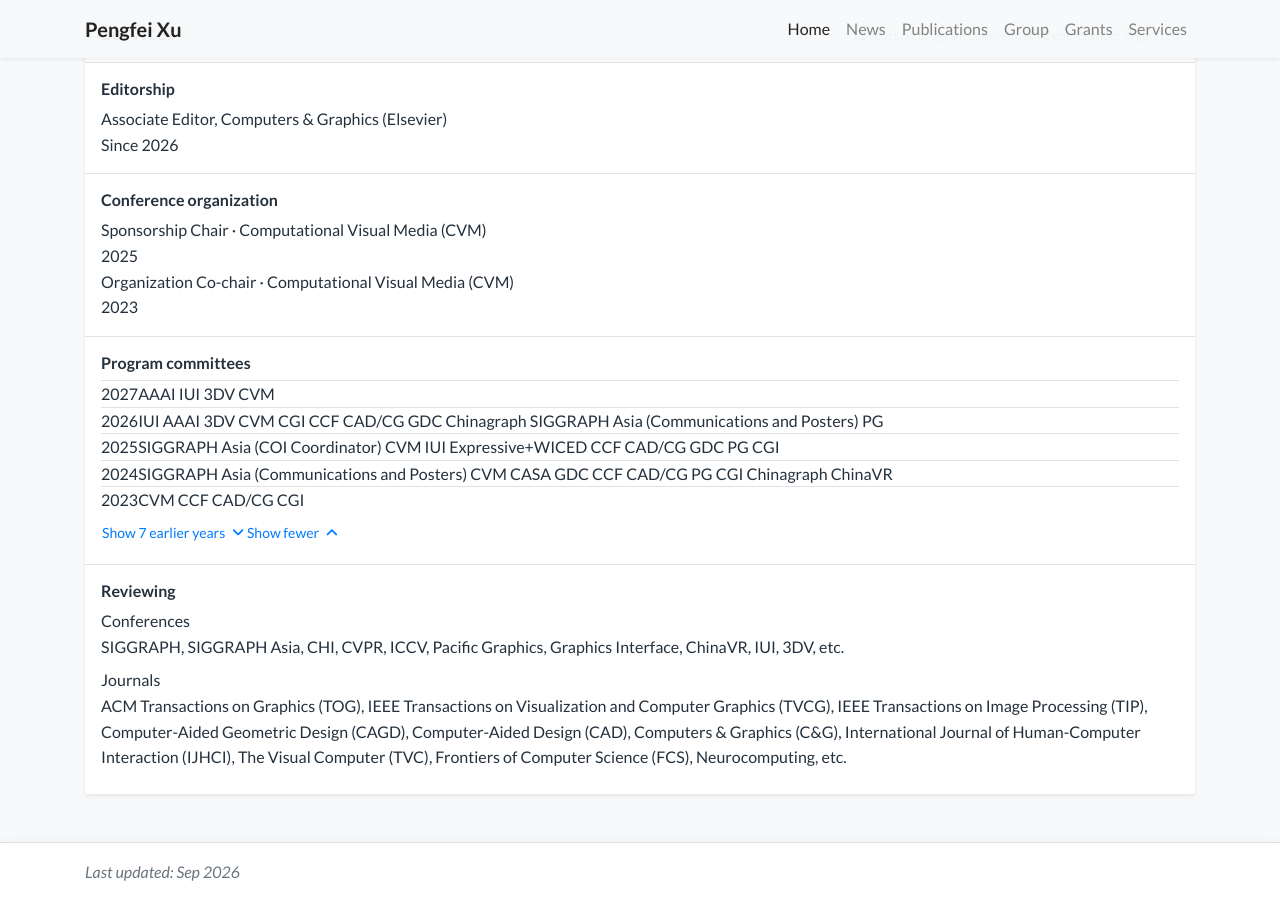
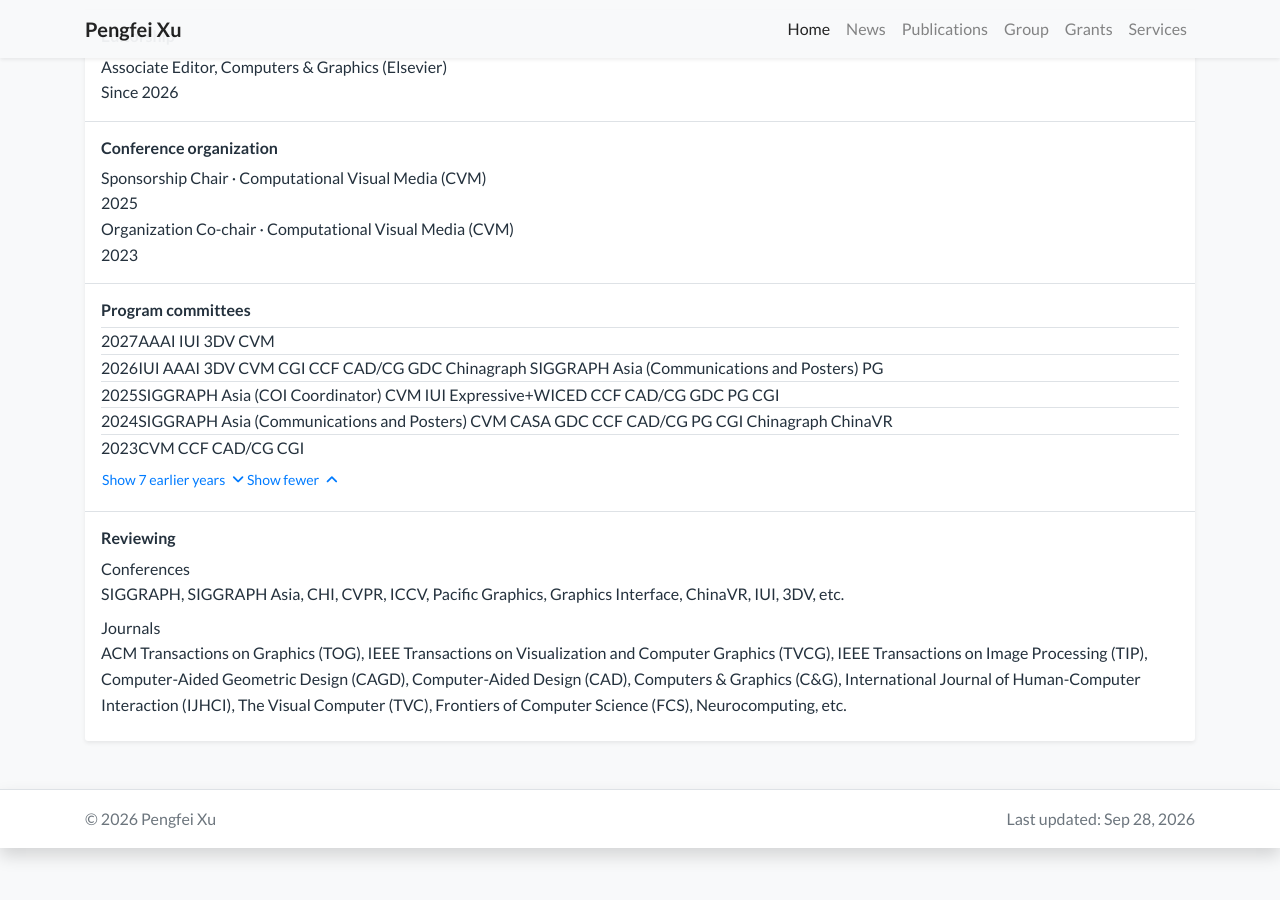
Before and after one commit to pengfeixu/pengfeixu.github.io, a Jekyll site: the page built from index.html, in a window 1280 px wide and 900 px high, scrolled down 7124 px. Built offline with Jekyll 4.4.1, drawn with Linux system fonts in a browser that asks for light colours; a style sheet for code colours, icons or effects is not loaded.

Commit message:
feat: admissions CTA, dedicated news page, simplified footer

```diff
--- a/_includes/footer.html
+++ b/_includes/footer.html
@@ -1,23 +1,8 @@
 <footer class="footer border-top py-2 mt-5 bg-white shadow">
     <div class="container">
-        <div class="row my-2">
-            <div class="col-md-4">
-                <div class="text-muted">
-                    <i>Last updated: {{ "now" | date: "%b %Y" }}</i>
-                </div>
-            </div>
-            <div class="col-md-8">
-                <div class="d-md-none">
-                    <div class="text-muted small">
-                        {{ site.data.display.footer_text }}
-                    </div>
-                </div>
-                <div class="d-none d-md-block">
-                    <div class="text-right text-muted">
-                        {{ site.data.display.footer_text }}
-                    </div>
-                </div>
-            </div>
+        <div class="d-flex flex-wrap justify-content-between footer-note my-2">
+            <span class="text-muted">&copy; {{ "now" | date: "%Y" }} {{ site.data.profile.primary_name }}</span>
+            <span class="text-muted">Last updated: {{ "now" | date: "%b %d, %Y" }}</span>
         </div>
     </div>
 </footer>
--- /dev/null
+++ b/_includes/widgets/admissions_cta.html
@@ -0,0 +1,8 @@
+{% if site.data.profile.admissions %}
+<div class="admissions-cta d-flex align-items-center my-3 p-3 rounded-sm">
+    <span class="admissions-cta-icon mr-3" aria-hidden="true"><i class="fas fa-user-graduate"></i></span>
+    <div class="admissions-cta-body">
+        {{ site.data.profile.admissions }}
+    </div>
+</div>
+{% endif %}
--- a/_includes/widgets/news_card.html
+++ b/_includes/widgets/news_card.html
@@ -1,25 +1,35 @@
+{% assign sorted_news = site.news | sort: "date" | reverse %}
+{% assign news_limit = include.limit | default: 5 %}
+{% if news_limit > 0 %}
+{% assign shown_news = sorted_news | slice: 0, news_limit %}
+{% else %}
+{% assign shown_news = sorted_news %}
+{% endif %}
+{% assign news_by_year = shown_news | group_by_exp: "item", "item.date | date: '%Y'" %}
 
-{% assign sorted_news = site.news | sort: "date" | reverse %}
-{% assign topk_news = sorted_news | slice: 0, 5 %}
-{% assign news_by_year = topk_news | group_by_exp: "item", "item.date | date: '%Y'" %}
-{% comment %} {% assign news_by_year2 = site.news | sort: "date" | reverse | group_by_exp: "item", "item.date | date: '%Y'" -%} {% endcomment %}
-
-<div class="my-3 bg-white shadow-sm rounded-sm">
-    <h6 class="p-3 mb-0 border-bottom border-gray"><i class="fas fa-rss"></i> News</h6>
+<section class="my-3 p-0 bg-white shadow-sm rounded-sm" id="News" aria-labelledby="news-heading">
+    <div class="border-bottom border-gray p-3">
+        <h2 class="h4 mb-0" id="news-heading">News</h2>
+    </div>
     <div class="px-3 pb-1">
         {% for year in news_by_year %}
         <div class="media py-1 {% if not_first -%}border-top border-gray{%- endif %}">
             {% assign not_first = true %}
-            <div class="mr-3 text-muted my-1">{{ year.name }}</div>
+            <div class="news-year mr-3 my-1">{{ year.name }}</div>
             <div class="media-body">
                 {% for item in year.items %}
-                <div class="my-1 d-flex">
+                <div class="my-1 d-flex news-item">
                     <div>{{ item.title }}</div>
-                    <div class="ml-auto mt-auto text-muted no-break"><i>{{ item.date | date: "%b %d" }}</i></div>
+                    <div class="ml-auto mt-auto text-muted no-break news-date"><i>{{ item.date | date: "%b %d" }}</i></div>
                 </div>
                 {% endfor %}
             </div>
         </div>
         {% endfor %}
     </div>
-</div>
+    {% if include.show_all_link %}
+    <div class="border-top border-gray px-3 py-2">
+        <a href="{{ '/news/' | relative_url }}">All news <i class="fas fa-angle-right ml-1" aria-hidden="true"></i></a>
+    </div>
+    {% endif %}
+</section>
```
Also changed, not shown: news.html (added, +10 -0 lines), _news/2024-news-jcad.md (renamed from _news_old/2024-news-jcad.md), _news/2024-news-pg.md (renamed from _news_old/2024-news-pg.md), _news/2025-news-graduate.md (renamed from _news_old/2025-news-graduate.md).
